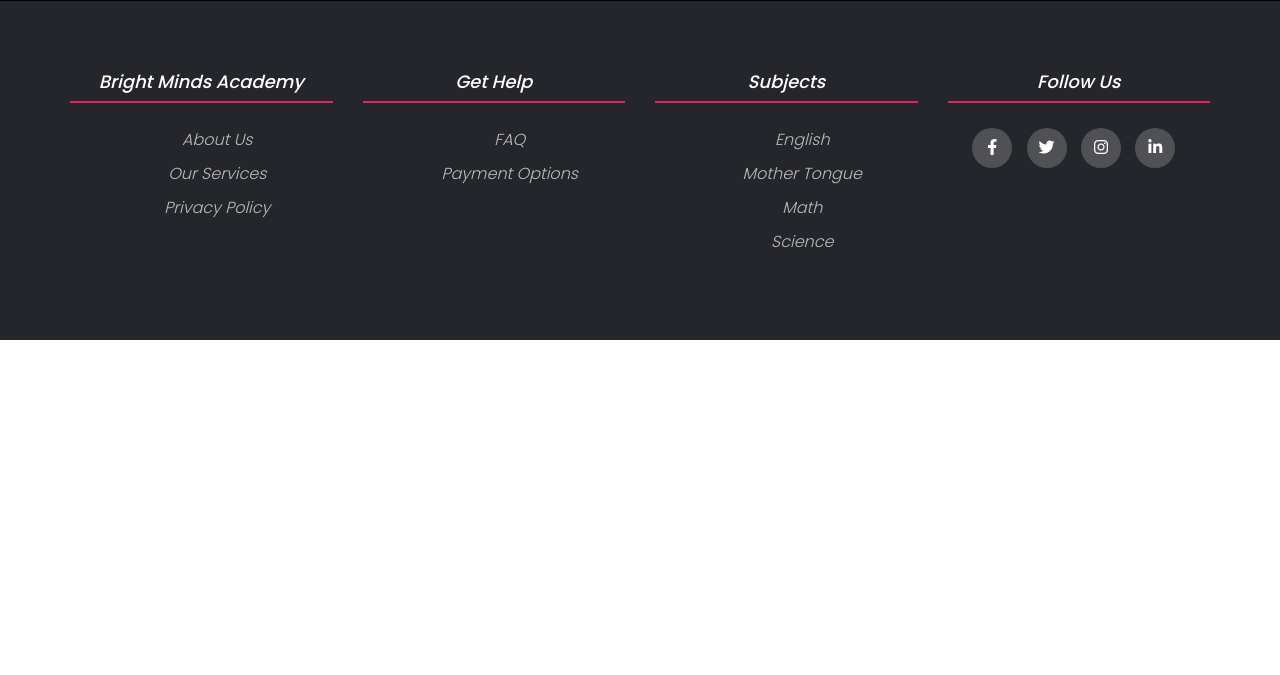
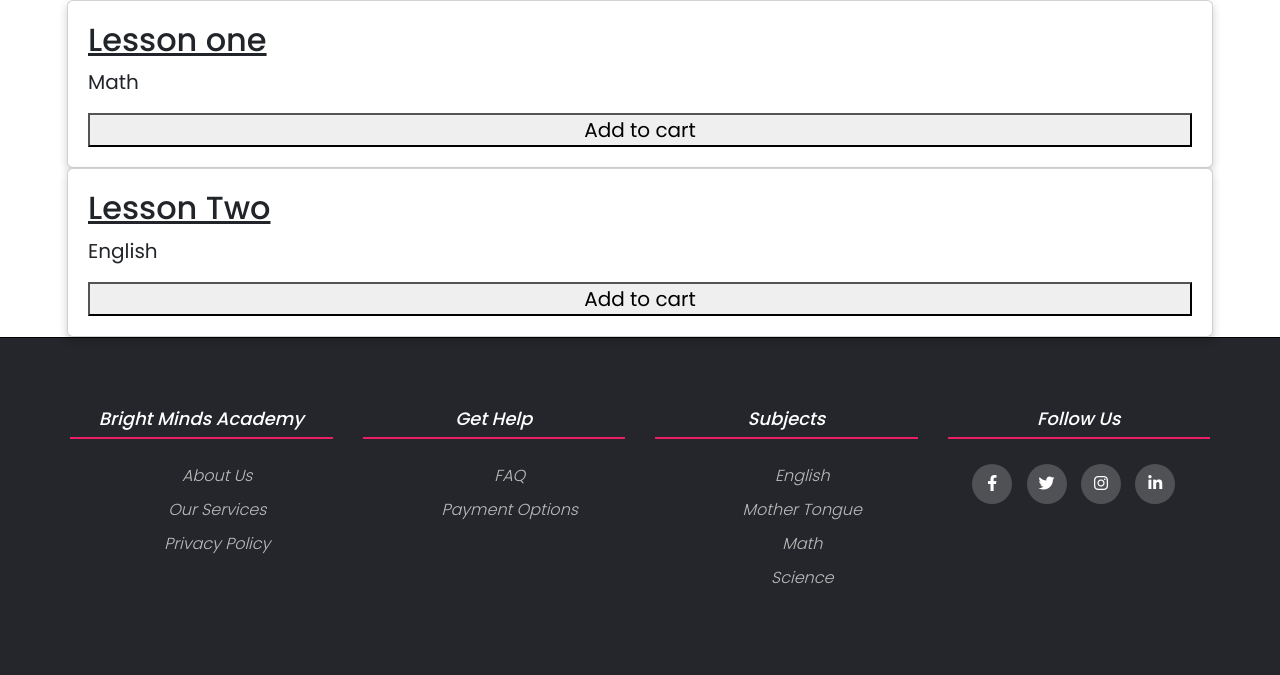
Before and after one commit to Jagatees/brightmind.zapto.org, a PHP site: page /product.php in a window 1280 px wide. Shown: the part 50-725 px from the top of the page. Run offline with PHP 8.4, Linux system fonts and the light colour scheme.

Commit message:
Add : Simple Page For Cart

```diff
--- a/product.php
+++ b/product.php
@@ -18,6 +18,19 @@
 
         <main class="container">
 
+            <div class="card">
+                <h2>Lesson one</h2>
+                <p>Math</p>
+                <button>Add to cart</button>
+            </div>
+
+
+            <div class="card">
+                <h2>Lesson Two</h2>
+                <p>English</p>
+                <button>Add to cart</button>
+            </div>
+
 
 
         </main>
```
